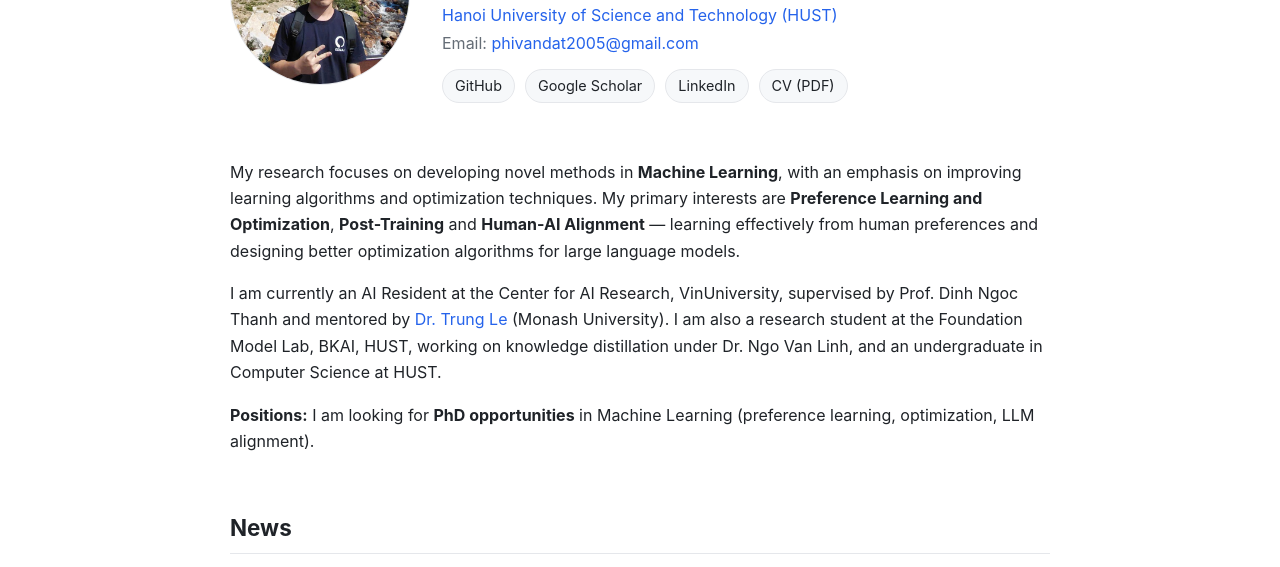
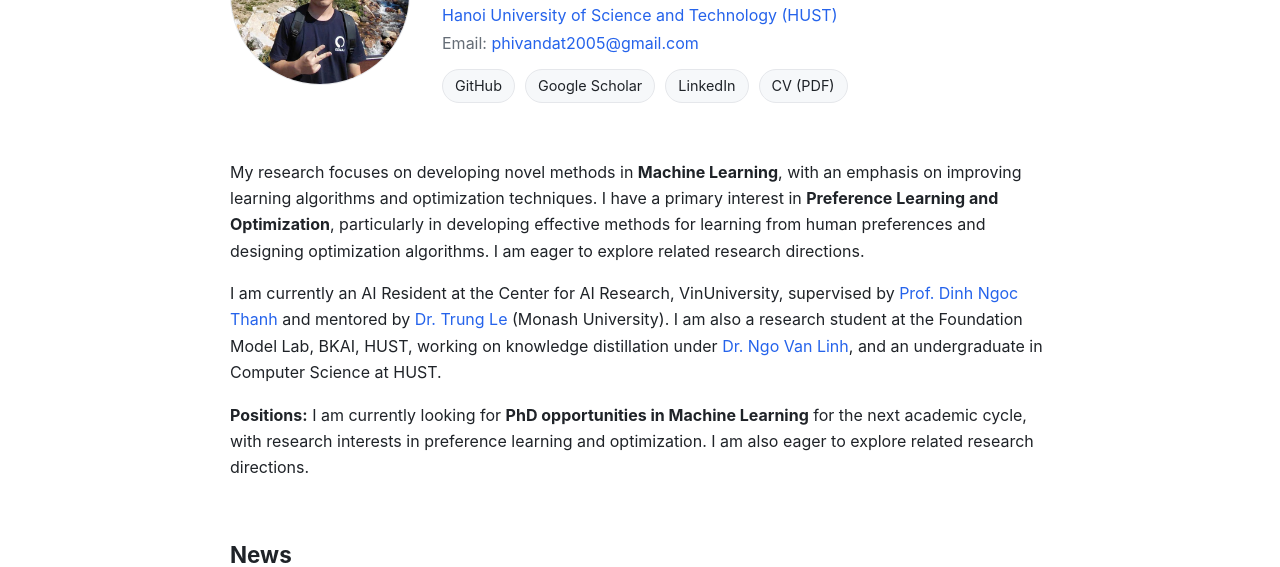
Before and after one commit to PhiVanDat123/PhiVanDat123.github.io, a plain HTML site: page index.html in a window 1280 px wide. Shown: the part 207-774 px from the top of the page. Drawn offline with Linux system fonts and the light colour scheme.

Commit message:
update intro

```diff
--- a/index.html
+++ b/index.html
@@ -77,19 +77,21 @@
   <section>
     <p>
       My research focuses on developing novel methods in <strong>Machine Learning</strong>, with an emphasis on
-      improving learning algorithms and optimization techniques. My primary interests are
-      <strong>Preference Learning and Optimization</strong>, <strong>Post-Training</strong> and
-      <strong>Human-AI Alignment</strong> — learning effectively from human preferences and designing better
-      optimization algorithms for large language models.
+      improving learning algorithms and optimization techniques. I have a primary interest in
+      <strong>Preference Learning and Optimization</strong>, particularly in developing effective methods for
+      learning from human preferences and designing optimization algorithms. I am eager to explore related
+      research directions.
     </p>
     <p>
       I am currently an AI Resident at the Center for AI Research, VinUniversity, supervised by
-      Prof. Dinh Ngoc Thanh and mentored by <a href="https://sites.google.com/view/trungle/">Dr. Trung Le</a>
+      <a href="https://vinuni.edu.vn/vi/people/dinh-ngoc-thanh-2/">Prof. Dinh Ngoc Thanh</a> and mentored by
+      <a href="https://sites.google.com/view/trungle/">Dr. Trung Le</a>
       (Monash University). I am also a research student at the Foundation Model Lab, BKAI, HUST, working on
-      knowledge distillation under Dr. Ngo Van Linh, and an undergraduate in Computer Science at HUST.
+      knowledge distillation under <a href="https://users.soict.hust.edu.vn/linhnv/">Dr. Ngo Van Linh</a>, and an undergraduate in Computer Science at HUST.
     </p>
-    <p><strong>Positions:</strong> I am looking for <strong>PhD opportunities</strong> in Machine Learning
-      (preference learning, optimization, LLM alignment).</p>
+    <p><strong>Positions:</strong> I am currently looking for <strong>PhD opportunities in Machine Learning</strong>
+      for the next academic cycle, with research interests in preference learning and optimization.
+      I am also eager to explore related research directions.</p>
   </section>
 
   <!-- ========== NEWS ========== -->
```
